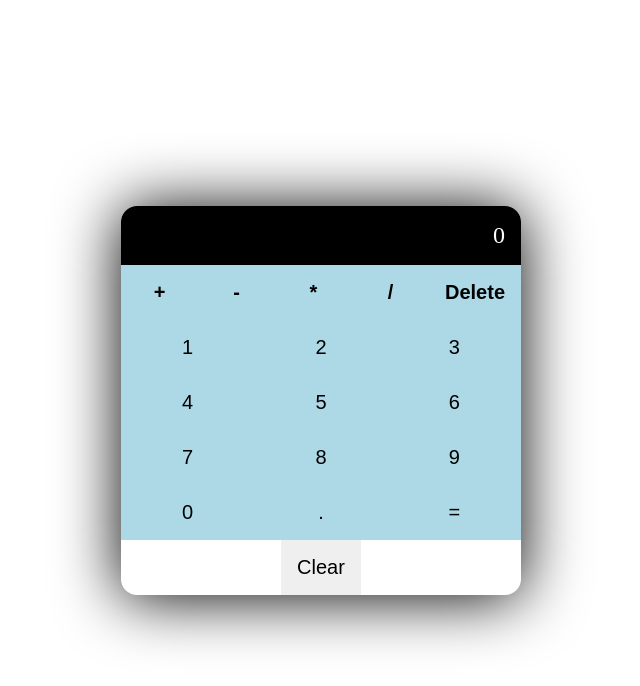
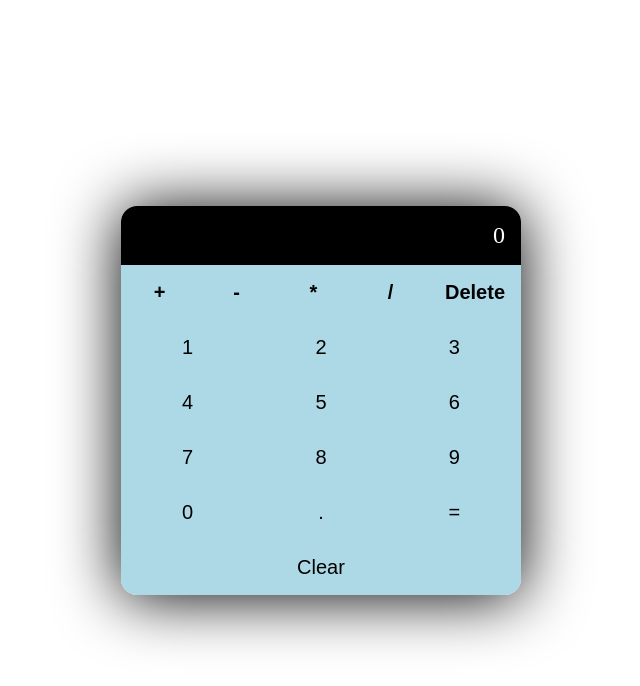
Before and after one commit to gsierra22/react-calculator, a React (Create React App) app: page / in a window 1280 px wide. Shown: the top 686 px of the page, without its empty margins (319-959 px from the left). Built offline with nearby package versions, Linux system fonts and the light colour scheme.

Commit message:
clear styling

```diff
--- a/src/App.js
+++ b/src/App.js
@@ -76,7 +76,9 @@ function App() {
           <button onClick={() => updateCalc(".")}>.</button>
           <button onClick={calculator}>=</button>
         </div>
-        <button onClick={clear}>Clear</button>
+        <div className="clear">
+          <button onClick={clear}>Clear</button>
+        </div>
       </div>
     </div>
   );
--- a/src/index.css
+++ b/src/index.css
@@ -79,3 +79,13 @@ button:hover {
   max-width: 33.333%;
   background-color: lightblue;
 }
+
+.clear {
+  background-color: lightblue;
+}
+
+.clear button {
+  flex: 1 1 33.333%;
+  max-width: 33.333%;
+  background-color: lightblue;
+}
```
